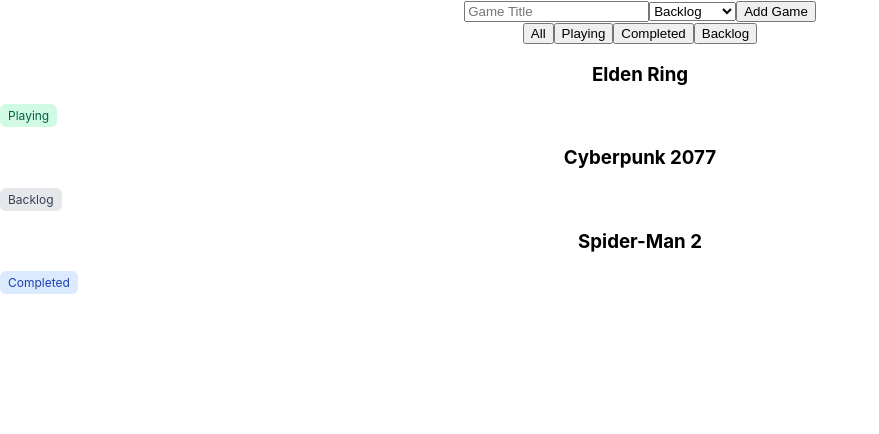
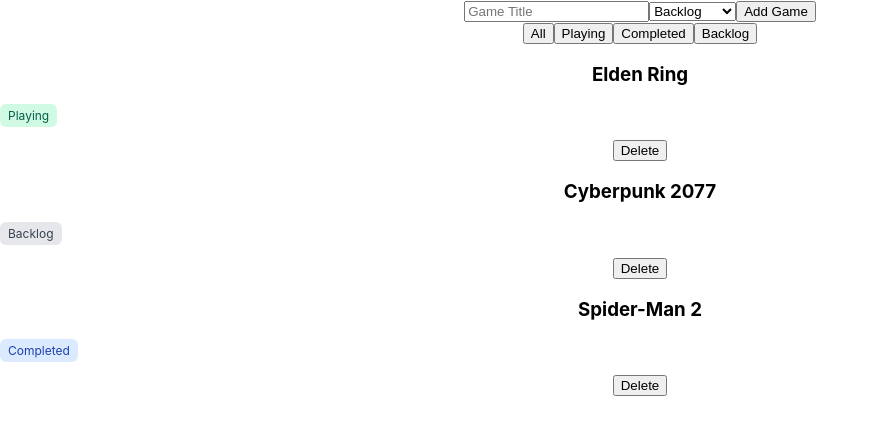
Before and after one commit to Whitew2015/Game-Backlog, a React (Create React App) app: page / in a window 1280 px wide. Shown: the top 434 px of the page, without its empty margins (0-879 px from the left). Built offline with nearby package versions, Linux system fonts and the light colour scheme.

Commit message:
added delete button

```diff
--- a/src/GameCard.jsx
+++ b/src/GameCard.jsx
@@ -1,9 +1,10 @@
-export default function GameCard({ title, status }) {
+export default function GameCard({ title, status, onDelete}) {
     return (
         <div>
             <h3>{title}</h3>
             <p className={`status ${status.toLowerCase()}`}>
                 {status}</p>
+            <button onClick={onDelete}>Delete</button>
         </div>
     );
 }
```
